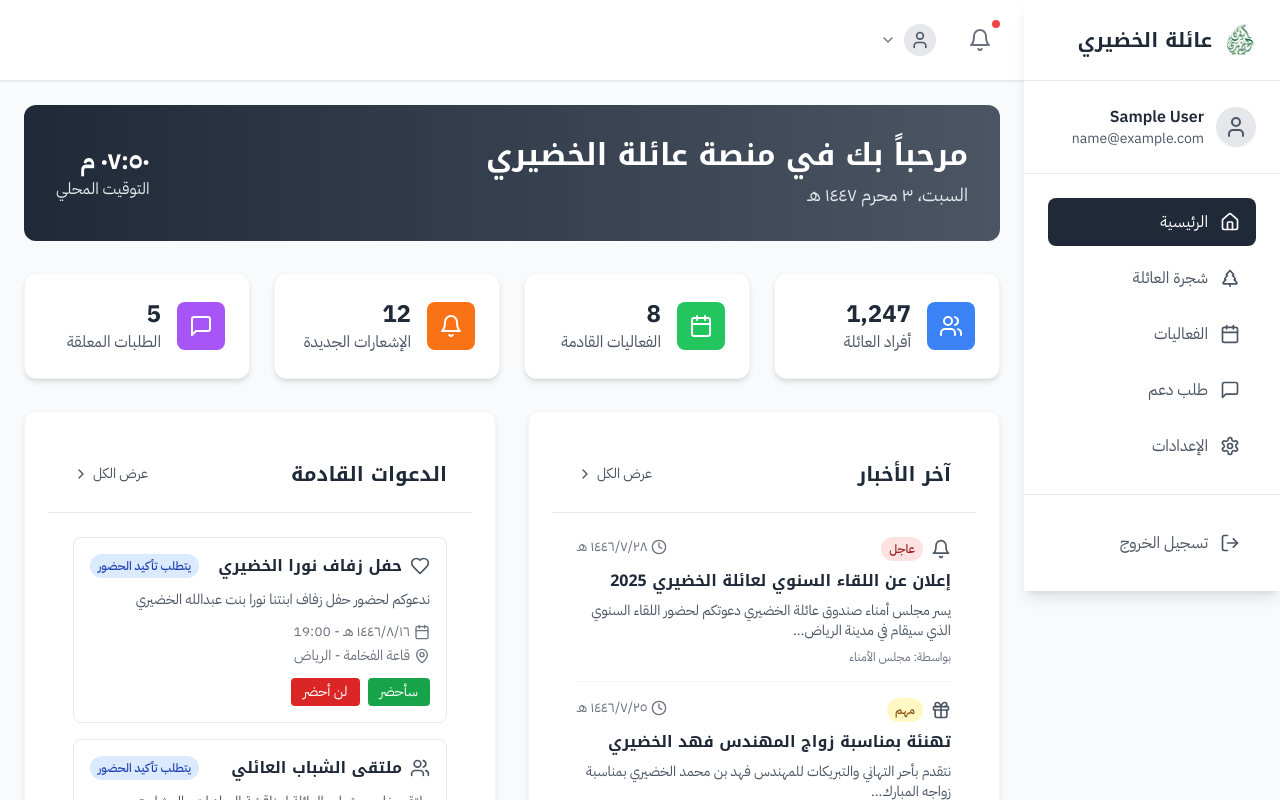
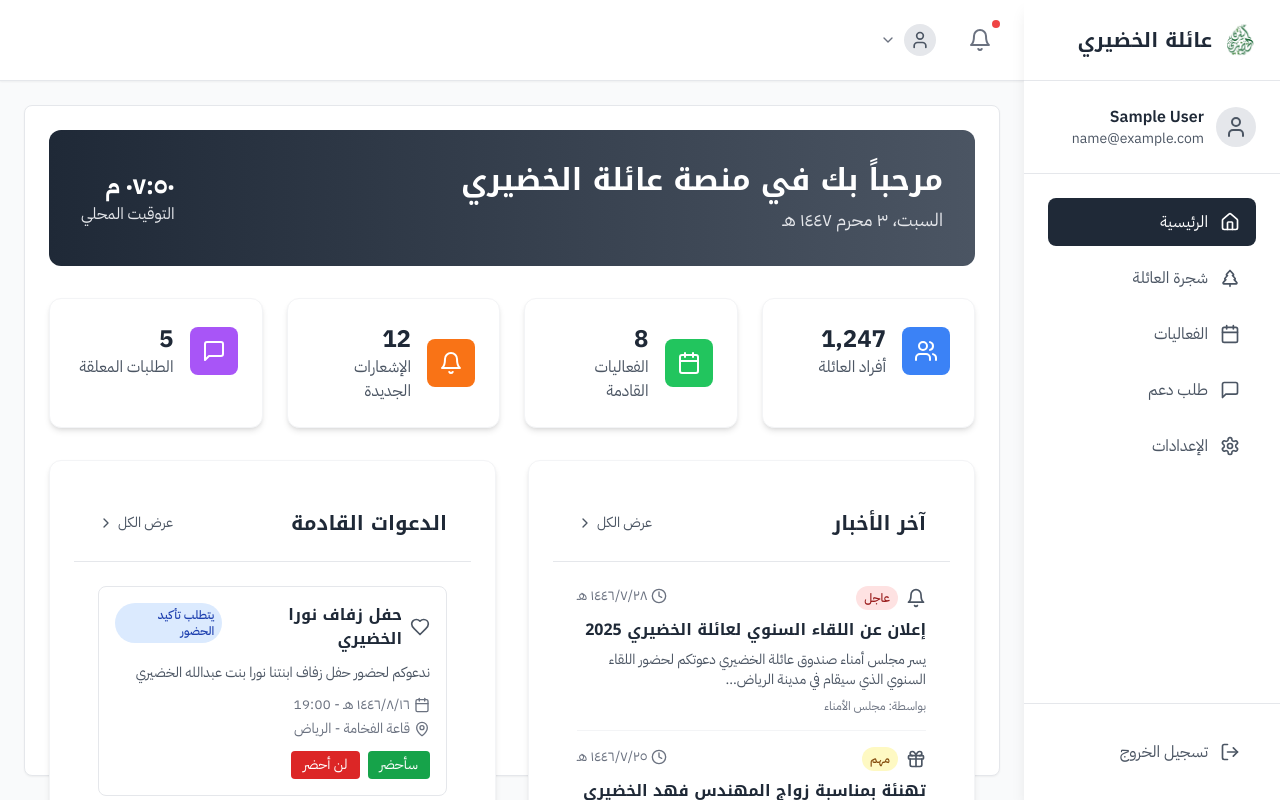
Before and after one commit to azamPro/Alkhodiriy-FrontEnd, a Next.js app: page /dashboard in a window 1280 px wide. Shown: the top 800 px of the page. Built offline with nearby package versions, Linux system fonts and the light colour scheme; sample sign-in values are in the browser's storage.

Commit message:
Fix Sidebar to Take Full Available Height

```diff
--- a/components/DashboardLayout.tsx
+++ b/components/DashboardLayout.tsx
@@ -119,7 +119,7 @@ export default function DashboardLayout({ children }: DashboardLayoutProps) {
   }
 
   return (
-    <div className="min-h-screen bg-gray-50 dark:bg-gray-900 flex">
+    <div className="h-screen bg-gray-50 dark:bg-gray-900 flex overflow-hidden">
       {/* Mobile Sidebar Overlay */}
       {isSidebarOpen && (
         <div
@@ -132,7 +132,7 @@ export default function DashboardLayout({ children }: DashboardLayoutProps) {
       <div className={`
         fixed top-0 right-0 h-full w-64 bg-white dark:bg-gray-800 shadow-lg transform transition-transform duration-300 ease-in-out z-50 flex flex-col
         ${isSidebarOpen ? 'translate-x-0' : 'translate-x-full'}
-        lg:translate-x-0 lg:static lg:inset-0
+        lg:translate-x-0 lg:static lg:inset-0 lg:h-screen
       `}>
         {/* Sidebar Header */}
         <div className="flex items-center justify-between p-6 border-b border-gray-200 dark:border-gray-700 flex-shrink-0">
@@ -215,7 +215,7 @@ export default function DashboardLayout({ children }: DashboardLayoutProps) {
       </div>
 
       {/* Main Content */}
-      <div className="flex-1 flex flex-col min-h-screen">
+      <div className="flex-1 flex flex-col min-h-screen overflow-hidden">
         {/* Top Header */}
         <header className="bg-white dark:bg-gray-800 shadow-sm border-b border-gray-200 dark:border-gray-700 px-6 py-4 flex-shrink-0">
           <div className="flex items-center justify-between">
@@ -303,8 +303,10 @@ export default function DashboardLayout({ children }: DashboardLayoutProps) {
         </header>
 
         {/* Page Content */}
-        <main className="flex-1 p-6">
-          {children}
+        <main className="flex-1 p-6 overflow-y-auto">
+          <div className="bg-white dark:bg-gray-800 rounded-lg shadow-sm border border-gray-200 dark:border-gray-700 p-6 h-full">
+            {children}
+          </div>
         </main>
       </div>
 
```
